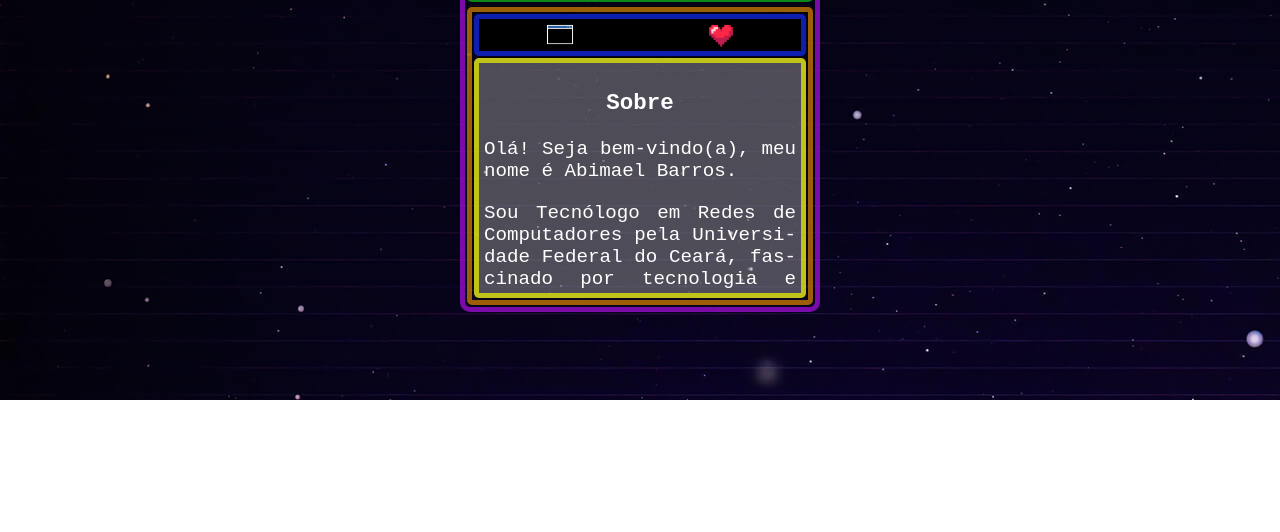
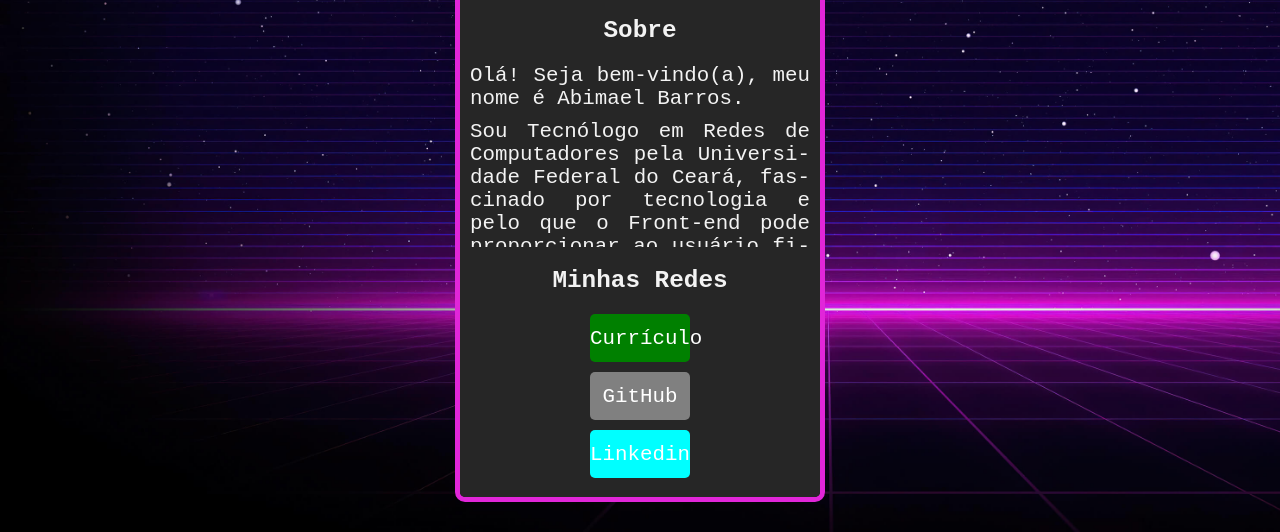
Before and after one commit to AbimaelSB/PaginaPessoal, a plain HTML site: page index.html in a window 1280 px wide. Shown: the part 400-932 px from the top of the page. Before the commit the page ends 800 px from the top, so only its background shows below. Drawn offline with Linux system fonts and the light colour scheme.

Commit message:
update file

```diff
--- a/index.html
+++ b/index.html
@@ -16,24 +16,24 @@
     </div>
     <div class="conteudo">
       <ul class="abas">
-        <li class="aba">
+        <li class="aba selecionado">
           <img src="./src/images/sobre.gif" alt="ícone de sobre mim">
         </li>
-        <li class="aba">
+        <li class="aba redes">
           <img src="./src/images/coracao.gif" alt="ícone de redes sociais">
         </li>
       </ul>
-      <div class="sobre hifenizar">
-        <h3>Sobre</h3>
+      <div class="sobre">
+        <h3 class="subtitulo">Sobre</h3>
         <p>Olá! Seja bem-vindo(a), meu nome é Abimael Barros.</p>
-        <p>Sou Tecnólogo em Redes de Computadores pela Universidade Federal do Ceará, fascinado por tecnologia e pelo que o Front-end pode proporcionar ao usuário final na internet. Atualmente estou estudando <span class="frontend">HTML5</span>, <span class="frontend">CSS3</span> e <span class="frontend">JavaScript</span>.</p>
+        <p>Sou Tecnólogo em Redes de Computadores pela Universidade Federal do Ceará, fascinado por tecnologia e pelo que o Front-end pode proporcionar ao usuário final na internet. Atualmente estou estudando <span class="frontend">HTML5</span>, <span class="frontend">CSS3</span> e <span class="frontend">JavaScript</span>. Gosto de jogar videogame, assistir filmes e animes mas meu hobbie preferido é pescar 🎣.</p>
       </div>
       <div class="minhas-redes">
-        <h3>Minhas Redes</h3>
-        <ul>
-          <li>GitHub</li>
-          <li>Linkedin</li>
-          <li>Stack Overflow</li>
+        <h3 class="subtitulo">Minhas Redes</h3>
+        <ul class="lista">
+          <li><a href="">Currículo</a></li>
+          <li><a href="">GitHub</a></li>
+          <li><a href="">Linkedin</a></li>
         </ul>
       </div>
     </div>
--- a/src/css/style.css
+++ b/src/css/style.css
@@ -1,66 +1,80 @@
-body{
+*{
   margin: 0;
   padding: 0;
-  height: 100vh;
+  box-sizing: border-box;
+}
+
+body{
   background-image: url("../images/fundo-site.jpg");
+  background-repeat: no-repeat;
+  background-size: cover;
   font-family: 'VT323', monospace;
-  font-size: 1rem;
-  color: #FFF;
+  font-size: 18px;
+  color: #F3F3F3;
+  min-height: 100vh;
   display: flex;
   justify-content: center;
   align-items: center;
+  padding: 30px;
+}
+
+img{
+  display: block;
+}
+
+ul{
+  list-style: none;
+}
+
+a{
+  text-decoration: none;
+  color: white;
 }
 
 .cartao{
-  width: 350px;
-  border: 5px solid rgba(153, 15, 207, 0.788);
+  background-color: #070d12;
+  width: 370px;
+  border: 5px solid #e126d9;
   border-radius: 10px;
+  overflow: hidden;
 }
 
 .minhas-informacoes{
-  background-color: black;
-  text-align: center;
-  border: 5px solid rgba(17, 172, 32, 0.788);
-  border-radius: 5px;
-  margin: 2px 2px 5px;
+  padding: 10px;
+  display: flex;
+  flex-direction: column;
+  align-items: center;
+  gap: 10px;
 }
 
 .minhas-informacoes img{
-  margin: 5px;
-  border: 5px solid rgba(17, 172, 32, 0.788);
   border-radius: 50%;
   width: 8rem;
 }
 
-.nome, .cargo{
-  margin: 5px auto;
-}
-
-.conteudo{
-  border: 5px solid rgba(172, 105, 5, 0.904);
-  border-radius: 5px;
-  margin: 2px;
-}
-
 .abas{
-  background-color: black;
   display: flex;
-  list-style-type: none;
-  border: 5px solid rgba(18, 39, 224, 0.781);
-  border-radius: 5px;
-  margin: 2px;
-  padding: 0;
 }
 
 .aba{
+  padding: 10px 0;
   flex: 1 0 auto;
   display: flex;
   justify-content: center;
   align-items: center;
+  transition: background-color 0.2s ease-in-out;
+}
+
+.aba.selecionado{
+  background-color: #262626;
+}
+
+.aba.redes{
+  background-color: #070d12;
 }
 
 .aba:hover{
-  background-color: rgba(150, 150, 150, 0.5);
+  background-color: #414141;
   cursor: pointer;
 }
 
@@ -68,16 +82,28 @@ body{
   width: 2rem;
 }
 
+.cartao .conteudo div{
+  font-size: 1.3rem;
+  padding: 10px;
+  height: 250px;
+  background-color: #262626;
+  flex-direction: column;
+  align-items: center;
+  gap: 10px;
+  overflow-y: auto;
+  scrollbar-width: thin;
+  scrollbar-color: #e228d8 #070d12;
+}
+
+.subtitulo{
+  text-align: center;
+  padding: 10px 0;
+}
+
 .sobre{
-  font-size: 1.2rem;
-  height: 220px;
-  background-color: rgba(150, 150, 150, 0.5);
+  display: flex;
   text-align: justify;
-  padding: 5px;
-  border: 5px solid rgba(226, 230, 10, 0.781);
-  border-radius: 5px;
-  margin: 2px;
-  overflow-y: scroll;
+  hyphens: auto;
 }
 
 .sobre::-webkit-scrollbar {
@@ -85,36 +111,51 @@ body{
 }
 
 .sobre::-webkit-scrollbar-track {
-  background-color: black;
+  background-color: #070d12;
 }
 
 .sobre::-webkit-scrollbar-thumb {
-
-  background-color: blueviolet;
+  background-color: #e228d8;
   border-radius: 20px;
-  border: 3px solid black;
-}
-
-.minhas-redes{
-  height: 220px;
-  display: none;
-  text-align: center;
-  padding: 5px;
-  border: 5px solid rgba(226, 230, 10, 0.781);
-  border-radius: 5px;
-  margin: 2px;
-}
-
-.sobre h3{
-  text-align: center;
+  border: 3px solid #070d12;
 }
 
 .frontend{
   color: rgba(17, 172, 32, 0.788);
 }
 
-.hifenizar {
-  -webkit-hyphens: auto;
-  -ms-hyphens: auto;
-  hyphens: auto;
+.minhas-redes{
+  display: flex;
+  text-align: center;
 }
+
+.lista{
+  display: flex;
+  flex-direction: column;
+  gap: 10px;
+  align-items: center;
+}
+
+.lista li a{
+  display: inline-block;
+  padding: 12.5px 0;
+  width: 100px;
+  border-radius: 5px;
+  transition: opacity 0.3s ease-in-out;
+}
+
+.lista li a:hover{
+  opacity: 0.65;
+}
+
+.lista li:nth-child(1) a{
+  background-color: green;
+}
+
+.lista li:nth-child(2) a{
+  background-color: gray;
+}
+
+.lista li:nth-child(3) a{
+  background-color: aqua;
+}
```
Also changed, not shown: src/js/main.js (added).
